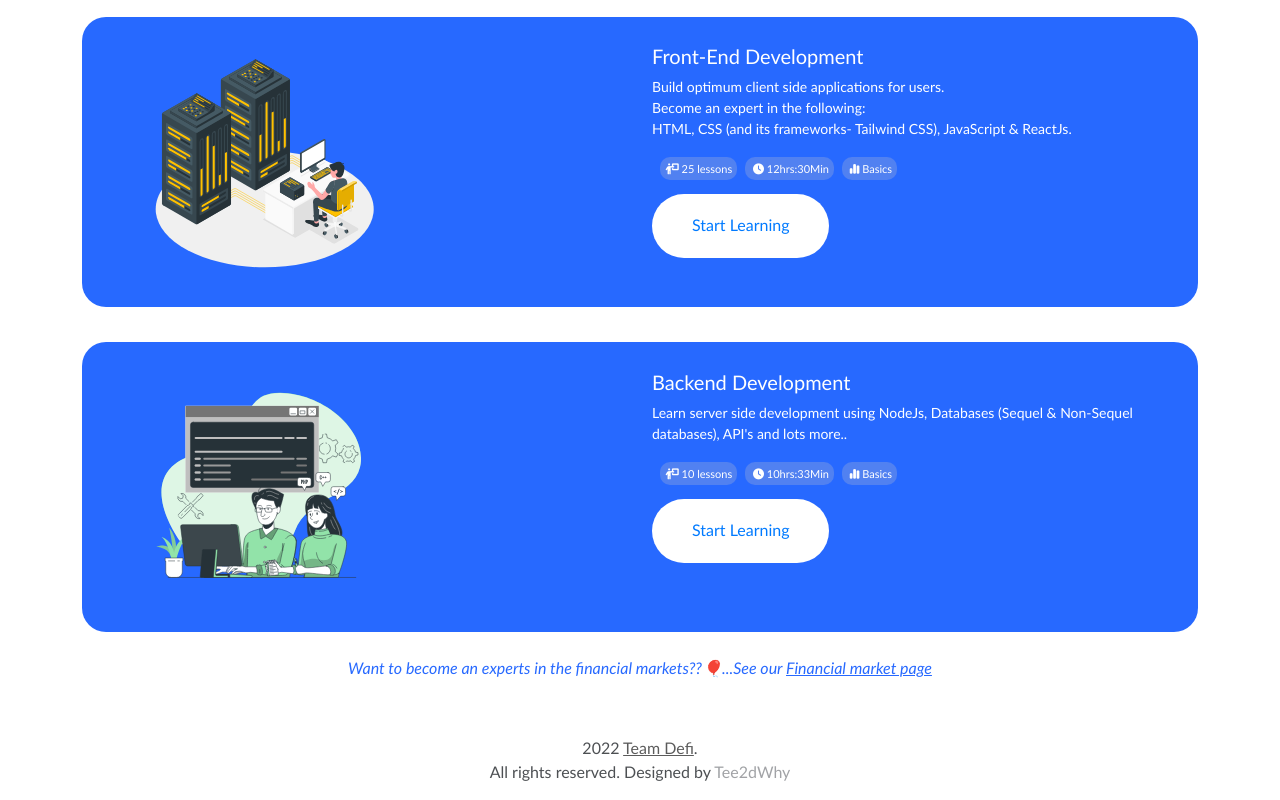
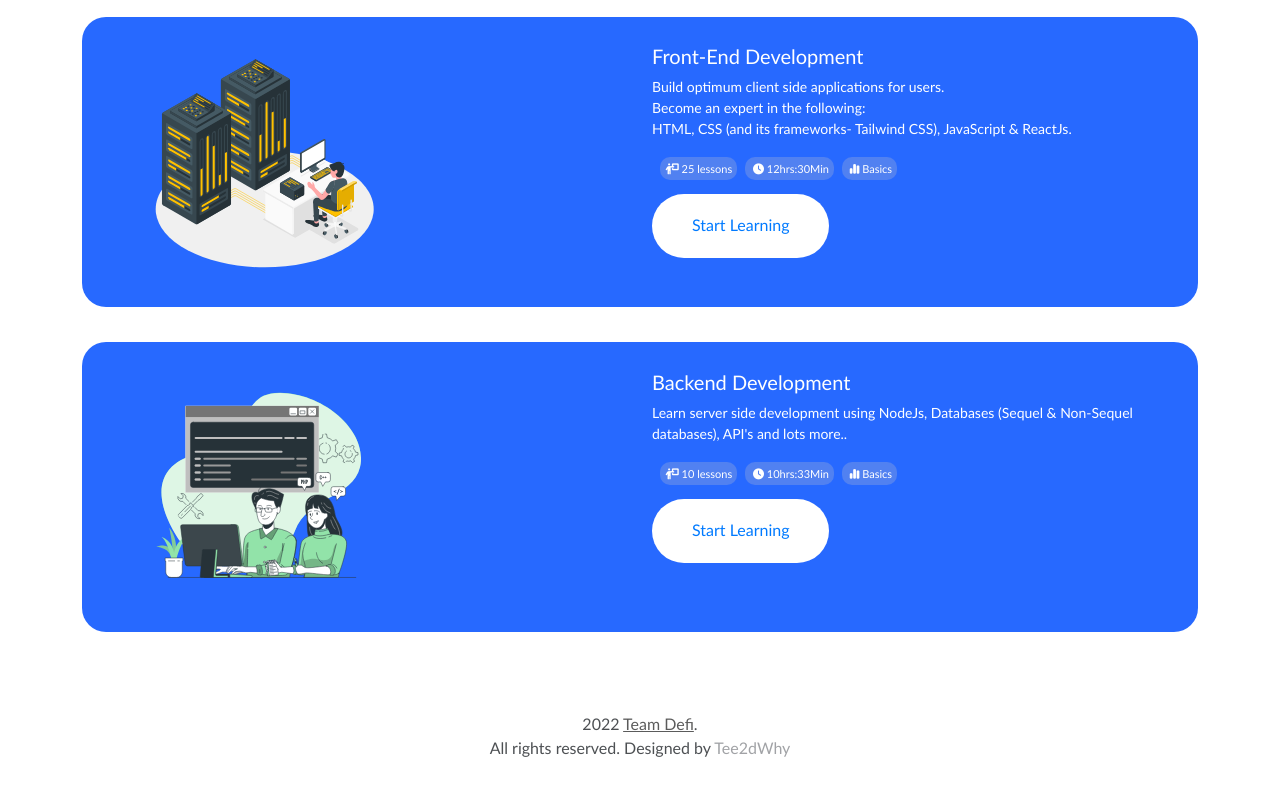
Before and after one commit to TEE2DWHY/TeamDefi, a React (Create React App) app: page /course in a window 1280 px wide. Shown: the part 549-1349 px from the top of the page. After the commit the page ends 1325 px from the top, so only its background shows below. Built offline with nearby package versions, Linux system fonts and the light colour scheme.

Commit message:
effected changes on the course page

```diff
--- a/src/pages/Course.js
+++ b/src/pages/Course.js
@@ -82,7 +82,7 @@ const Courses = () => {
                 </div>
 
                 <br />
-                <p style={{ textAlign: "center", color: "#2769ff", fontStyle: "italic" }}>Want to become an experts in the financial markets??🎈...See our <Link to="/financial-markets" style={{ color: "#2769ff", textDecoration: "underline" }}>Financial market page</Link></p>
+                {/* <p style={{ textAlign: "center", color: "#2769ff", fontStyle: "italic" }}>Want to become an experts in the financial markets??🎈...See our <Link to="/financial-markets" style={{ color: "#2769ff", textDecoration: "underline" }}>Financial market page</Link></p> */}
 
                 <footer style={{ marginTop: "5%", marginBottom: "0" }}>
                     <p style={{ textAlign: "center", opacity: "0.8", marginTop: "3%" }}>{year} <Link to="/" style={{ color: "#000", opacity: "0.8", textDecoration: "underline" }}>Team Defi</Link>. <br />  All rights reserved. Designed by <a href="https://lucent-buttercream-1a7dd9.netlify.app/">Tee2dWhy</a></p>
```
